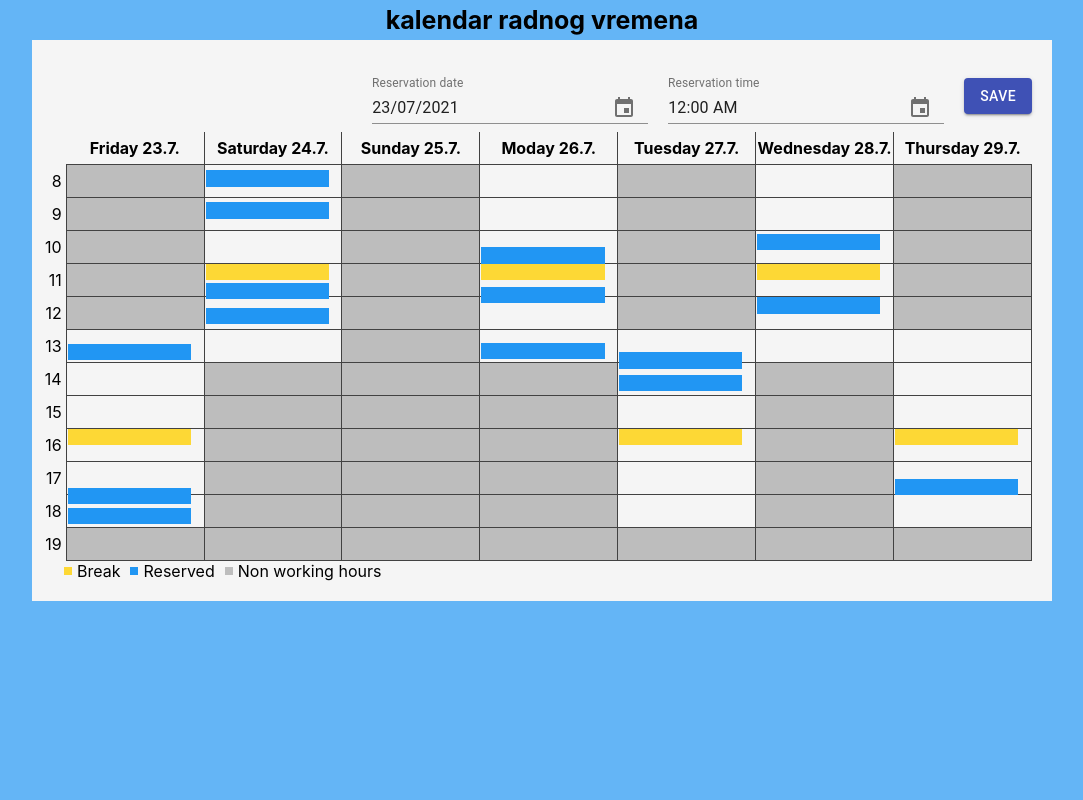
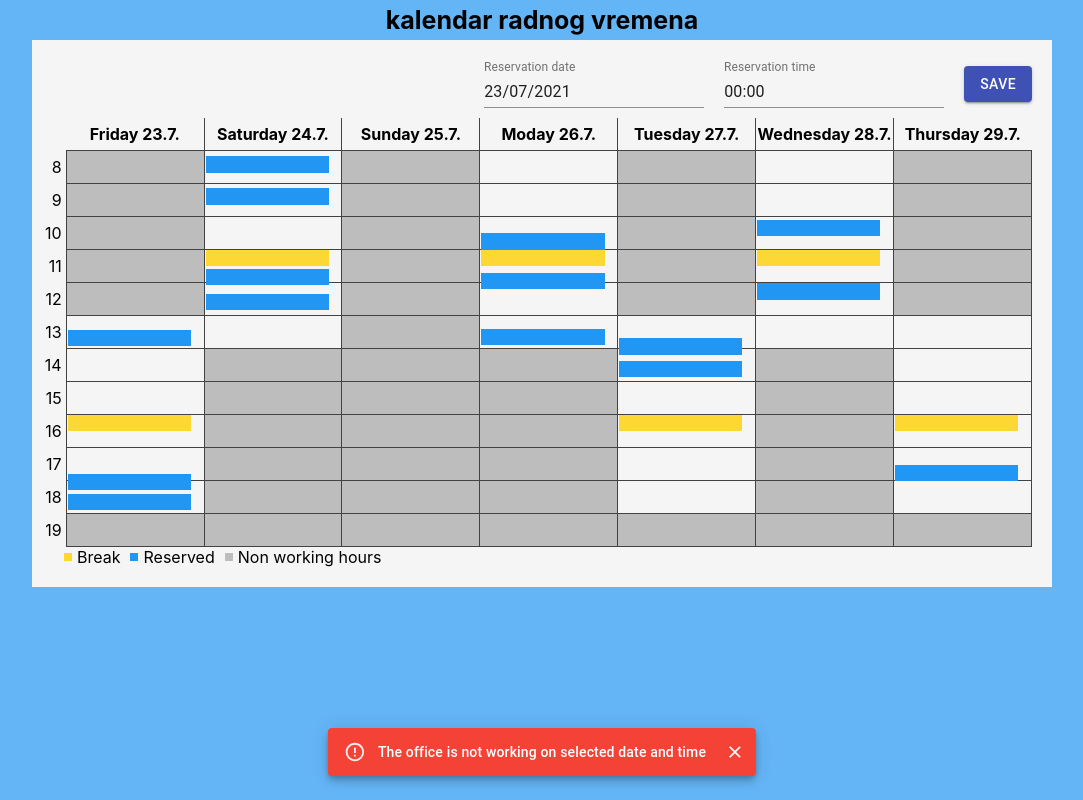
Before and after one commit to ptrutanic/reservations-calendar, a React (Create React App) app: page / in a window 1280 px wide. Both pictures are taken after a click on the button "SAVE". Shown: the whole page, without its empty margins (98-1181 px from the left). Built offline with nearby package versions, Linux system fonts and the light colour scheme.

Commit message:
Added validation

```diff
--- a/package.json
+++ b/package.json
@@ -5,6 +5,7 @@
   "dependencies": {
     "@date-io/moment": "^1.3.13",
     "@material-ui/core": "^4.12.1",
+    "@material-ui/lab": "^4.0.0-alpha.60",
     "@material-ui/pickers": "^3.3.10",
     "@testing-library/jest-dom": "^5.14.1",
     "@testing-library/react": "^11.2.7",
--- a/src/App.scss
+++ b/src/App.scss
@@ -117,6 +117,7 @@ html {
         display: flex;
         align-items: center;
         justify-content: flex-end;
+        margin-bottom: 10px;
 
         > div {
             margin-left: 20px;
--- a/src/components/AddReservation.tsx
+++ b/src/components/AddReservation.tsx
@@ -1,9 +1,9 @@
-import React, { useState } from 'react';
+import { useState } from 'react';
 import MomentUtils from '@date-io/moment';
 import {
   MuiPickersUtilsProvider,
-  KeyboardTimePicker,
-  KeyboardDatePicker,
+  TimePicker,
+  DatePicker,
 } from '@material-ui/pickers';
 import { MaterialUiPickersDate } from '@material-ui/pickers/typings/date';
 import { isWorkingDay } from '../utils/AvailabilityService';
@@ -43,29 +43,19 @@ function AddReservation(props: AddReservationProps) {
   return (
     <div className="addReservation-container">
       <MuiPickersUtilsProvider utils={MomentUtils}>
-        <KeyboardDatePicker
-          disableToolbar
-          variant="inline"
+        <DatePicker
+          label="Reservation date"
           format="DD/MM/yyyy"
-          margin="normal"
-          id="date-picker-inline"
-          label="Reservation date"
+          shouldDisableDate={isDateDisabled}
           value={selectedDate}
           onChange={handleDateChange}
-          shouldDisableDate={isDateDisabled}
-          KeyboardButtonProps={{
-            'aria-label': 'change date',
-          }}
+          animateYearScrolling
         />
-        <KeyboardTimePicker
-          margin="normal"
-          id="time-picker"
+        <TimePicker
+          ampm={false}
           label="Reservation time"
           value={selectedDate}
           onChange={handleDateChange}
-          KeyboardButtonProps={{
-          'aria-label': 'change time',
-        }}
         />
       </MuiPickersUtilsProvider>
       <Button variant="contained" color="primary" onClick={handleSave}>
--- a/src/components/Calendar.tsx
+++ b/src/components/Calendar.tsx
@@ -1,13 +1,17 @@
+import { Snackbar } from '@material-ui/core';
 import { useEffect, useState } from 'react';
-import { generateReservations, getWeekDates, isEvenDay, isOverlappingReservation, isReservationOverlappingBrakeTime, isWorkingHour } from '../utils/AvailabilityService';
+import { generateReservations, getWeekDates, isEvenDay, isOverlappingReservation, isReservationOverlappingBreakTime, isWorkingHour } from '../utils/AvailabilityService';
 import { breakHours, daysOfWeek, reservationDurationMinutes, workHours } from '../utils/Constants';
+import MuiAlert from '@material-ui/lab/Alert';
 import AddReservation from './AddReservation';
 import CalendarLegend from './CalendarLegend';
 
 function Calendar() {
   const [reservations, setReservations] = useState<Date[]>([]);
   const [userCreatedReservations, setUserCreatedReservations] = useState<Date[]>([]);
-  const [isSnackbarOpen, setIsSnackbarOpen] = useState(false);
+
+  const [snackbarOpen, setSnackbarOpen] = useState<boolean>(false);
+  const [snackbarMessage, setSnackbarMessage] = useState<string>('');
 
   useEffect(() => {
     if (!reservations.length)
@@ -42,17 +46,40 @@ function Calendar() {
   }
 
   const handleAddReservation = (date: Date) => {
-    if (isOverlappingReservation(reservations, date)) {
+    if (!isWorkingHour(date, date.getHours())) {
+      setSnackbarMessage('The office is not working on selected date and time');
+      setSnackbarOpen(true);
       return;
     }
 
-    if (isReservationOverlappingBrakeTime(date)) {
+    if (isOverlappingReservation(reservations, date)) {
+      setSnackbarMessage('There is another reservation overlapping with your reservation');
+      setSnackbarOpen(true);
+      return;
+    }
+
+    if (isReservationOverlappingBreakTime(date)) {
+      setSnackbarMessage('The office is having a break on selected time');
+      setSnackbarOpen(true);
       return;
     }
 
     setReservations([...reservations, date]);
     setUserCreatedReservations([...userCreatedReservations, date]);
   }
+
+  const Alert = (props: any) => {
+    return <MuiAlert elevation={6} variant="filled" {...props} />;
+  }
+
+  const handleSnackbarClose = (event: any, reason: string) => {
+    if (reason === 'clickaway') {
+      return;
+    }
+
+    setSnackbarMessage('');
+    setSnackbarOpen(false);
+  };
 
   return (
     <div className="calendar-container">
@@ -102,6 +129,11 @@ function Calendar() {
         </table>
         <CalendarLegend/>
       </div>
+      <Snackbar open={snackbarOpen} autoHideDuration={6000} onClose={handleSnackbarClose}>
+        <Alert onClose={handleSnackbarClose} severity="error">
+          {snackbarMessage}
+        </Alert>
+      </Snackbar>
     </div>
   );
 }
--- a/src/utils/AvailabilityService.ts
+++ b/src/utils/AvailabilityService.ts
@@ -46,7 +46,7 @@ export const isOverlappingReservation = (reservations: Date[], reservation: Date
 
 export const isEvenDay = (date: Date) => !(date.getDate() % 2);
 
-export const isReservationOverlappingBrakeTime = (date: Date) => {
+export const isReservationOverlappingBreakTime = (date: Date) => {
     const isDayEven = isEvenDay(date);
 
     const breakTimeStart = new Date(date);
@@ -78,7 +78,7 @@ export const generateReservations = () => {
                 : getRandomInt(60);
             reservation.setMinutes(reservationMinutes);
 
-            if (isOverlappingReservation(reservations, reservation) || isReservationOverlappingBrakeTime(reservation))
+            if (isOverlappingReservation(reservations, reservation) || isReservationOverlappingBreakTime(reservation))
                 continue;
 
             reservations.push(reservation);
```
Also changed, not shown: 1 other file (tests, documents, lock files or other folders).
